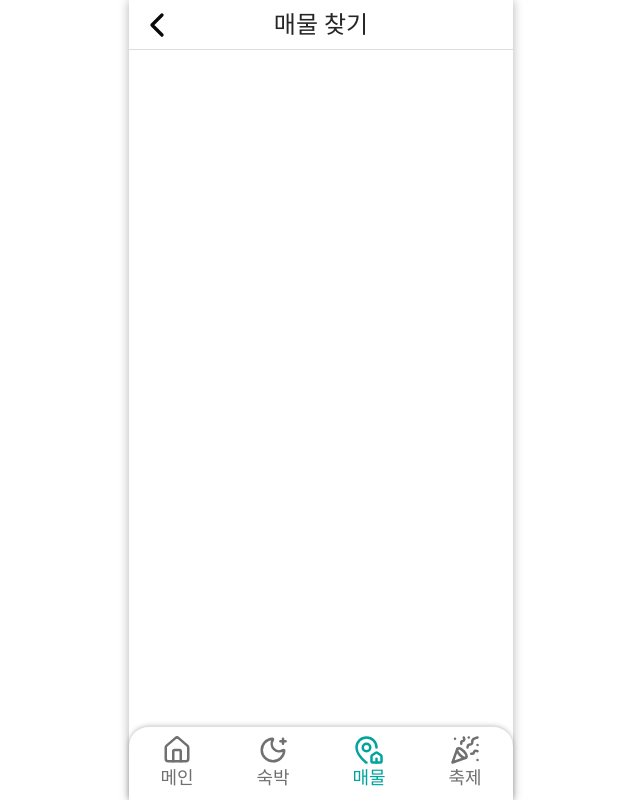
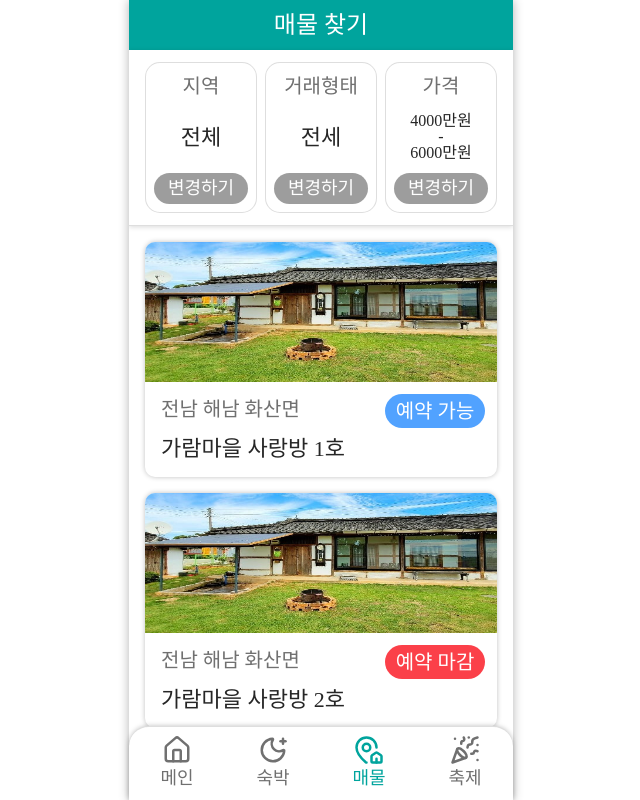
Before and after one commit to hanaro7team1/frontend, a Next.js app: page /real-estates in a window 1280 px wide. Shown: the whole page, without its empty margins (319-959 px from the left). Built offline with nearby package versions, Linux system fonts and the light colour scheme; a web font is replaced by a local one.

Commit message:
Feat: 매물 목록 화면

```diff
--- a/src/app/real-estates/page.tsx
+++ b/src/app/real-estates/page.tsx
@@ -1,10 +1,21 @@
 import { BottomTabNav, Header } from '@/components/common';
+import { FilterEstatesOptions } from '@/components/domain/realEstates';
+import { RoomList } from '@/components/domain/stays';
 
-export default function RealEstatesPage() {
+type Props = {
+  searchParams: Promise<RealEstatesSearchParams>;
+};
+
+export default async function RealEstatesPage({ searchParams }: Props) {
+  const searchParam = await searchParams;
+  const isAdmin = false; // TODO: 추후에 세션에서 관리자 여부 읽어오기
+
   return (
     <div>
-      <Header title='매물 찾기' />
-      <BottomTabNav />
+      <Header title='매물 찾기' bgColor='green' />
+      <FilterEstatesOptions />
+      <RoomList searchParams={searchParam} />
+      {!isAdmin && <BottomTabNav />}
     </div>
   );
 }
--- /dev/null
+++ b/src/types/real-estates.ts
@@ -0,0 +1,5 @@
+type RealEstatesSearchParams = {
+  location?: string;
+  dealType?: '전세' | '매매';
+  priceRange?: string;
+};
```
